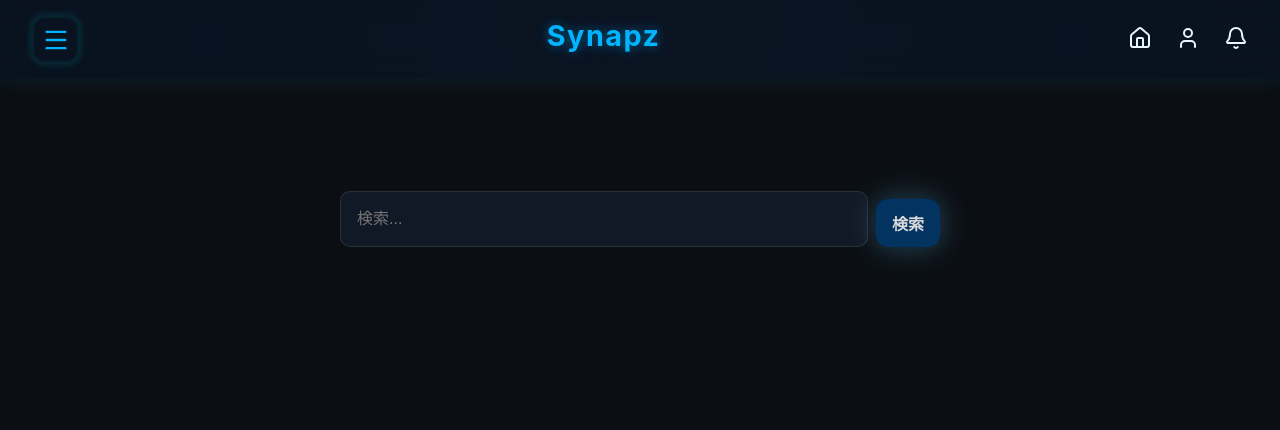
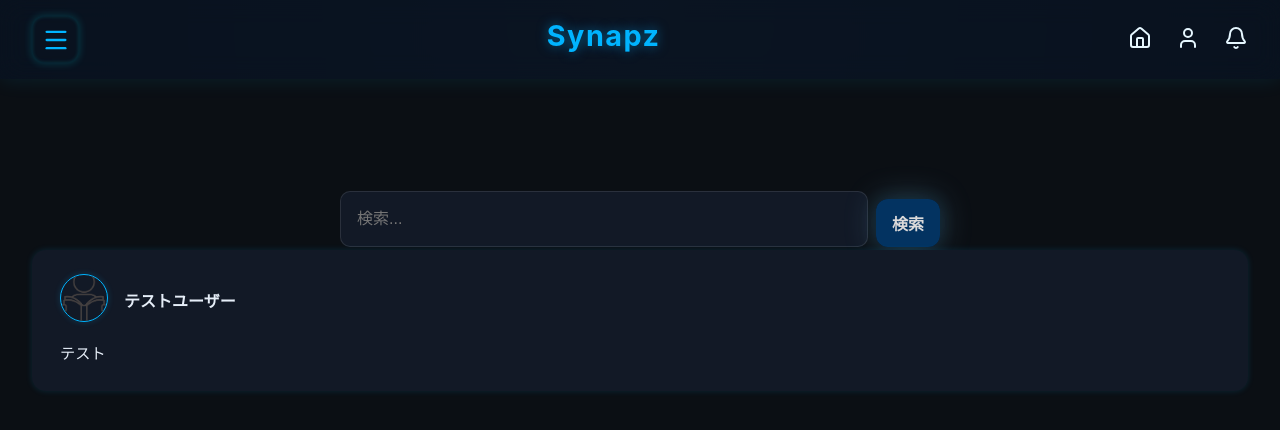
Before and after one commit to nao317/synapz, a Next.js app: page /search in a window 1280 px wide. Shown: the top 430 px of the page. Built offline with nearby package versions, Linux system fonts and the light colour scheme.

Commit message:
ポストカードコンポーネントを追加

```diff
--- a/src/app/search/page.tsx
+++ b/src/app/search/page.tsx
@@ -6,6 +6,7 @@ import styles from './search.module.css';
 import Header from '../../lib/components/Header';
 import TypewriterText from '../../lib/components/TypewriterText';
 import { Button } from '../../lib/components/Button';
+import PostCard from '@/lib/components/PostCard';
 
 export default function SearchPage() {
     return (
@@ -21,7 +22,13 @@ export default function SearchPage() {
     className={styles.searchInput}
   />
   <Button>検索</Button>
+
 </div>
+　　　　　<PostCard
+          userIconUrl={null} // または "/profile-icon.png"
+          username="テストユーザー"
+          content="テスト"
+        />
 </div>
 </div>
     );
```
